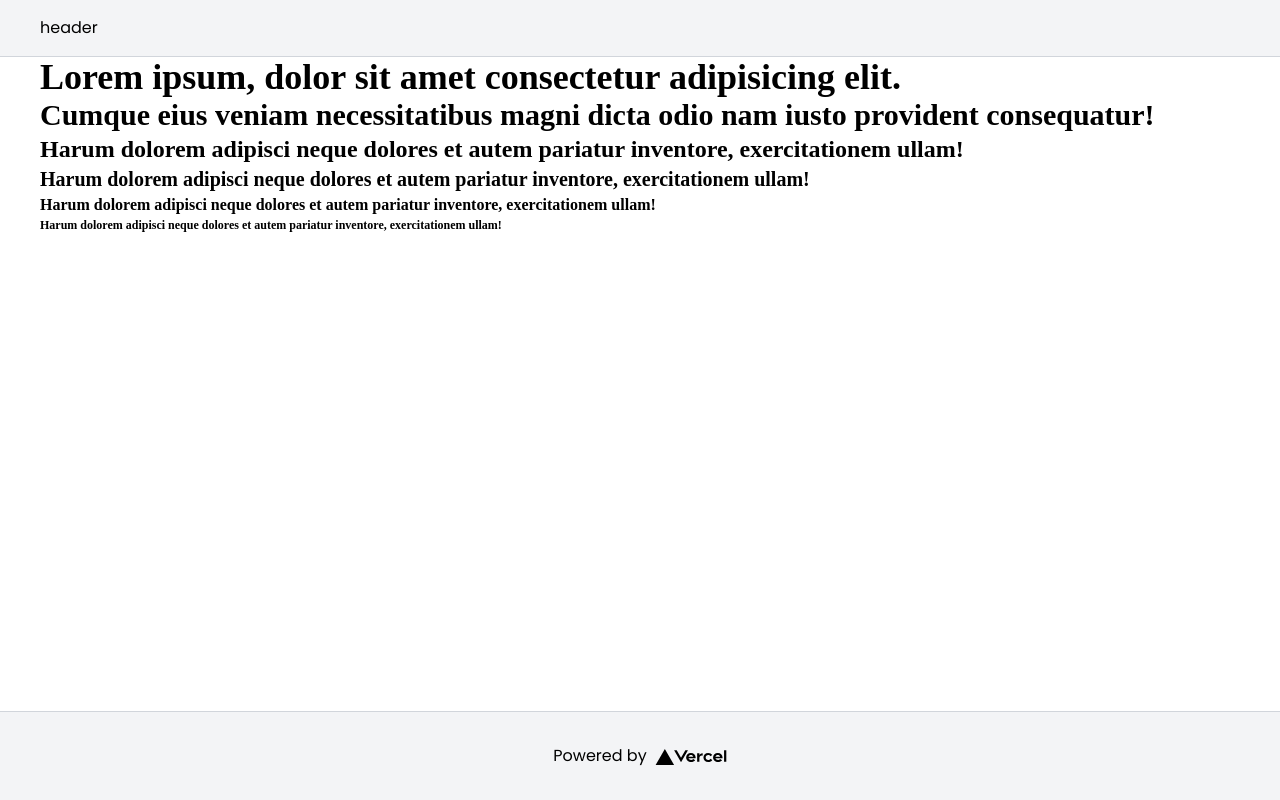
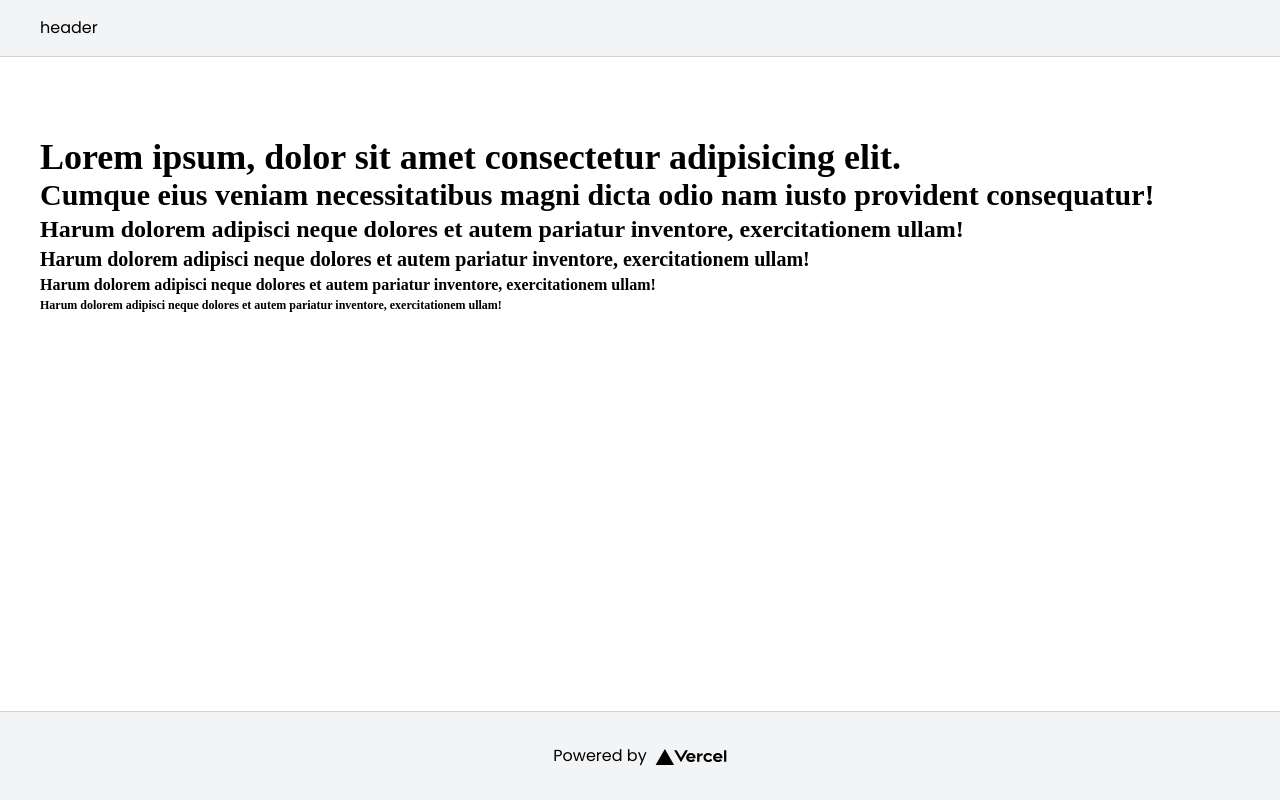
Before and after one commit to DrShpongle/step-by-step-blog, a Next.js app: page / in a window 1280 px wide. Built offline with nearby package versions, Linux system fonts and the light colour scheme; a web font is replaced by a local one.

Commit message:
move PageLayout on the page level

```diff
--- a/src/components/layouts/page-layout.tsx
+++ b/src/components/layouts/page-layout.tsx
@@ -7,7 +7,9 @@ const PageLayout: React.FC<{children: React.ReactNode}> = ({children}) => {
   return (
     <div className="flex flex-col min-h-screen">
       <Header />
-      <main className="flex-grow">{children}</main>
+      <main className="flex-grow py-8 md:py-12 lg:py-16 xl:py-20">
+        {children}
+      </main>
       <Footer />
     </div>
   )
--- a/src/pages/_app.tsx
+++ b/src/pages/_app.tsx
@@ -1,14 +1,9 @@
 import 'tailwindcss/tailwind.css'
 import '../styles/globals.css'
 import type {AppProps} from 'next/app'
-import PageLayout from '../components/layouts/page-layout'
 
 function MyApp({Component, pageProps}: AppProps) {
-  return (
-    <PageLayout>
-      <Component {...pageProps} />
-    </PageLayout>
-  )
+  return <Component {...pageProps} />
 }
 
 export default MyApp
--- a/src/pages/index.tsx
+++ b/src/pages/index.tsx
@@ -1,9 +1,11 @@
 import type {NextPage} from 'next'
 import Head from 'next/head'
 
+import PageLayout from '../components/layouts/page-layout'
+
 const Home: NextPage = () => {
   return (
-    <>
+    <PageLayout>
       <Head>
         <title>Create Next App</title>
         <meta name="description" content="Generated by create next app" />
@@ -32,7 +34,7 @@ const Home: NextPage = () => {
           exercitationem ullam!
         </h6>
       </div>
-    </>
+    </PageLayout>
   )
 }
 
```
